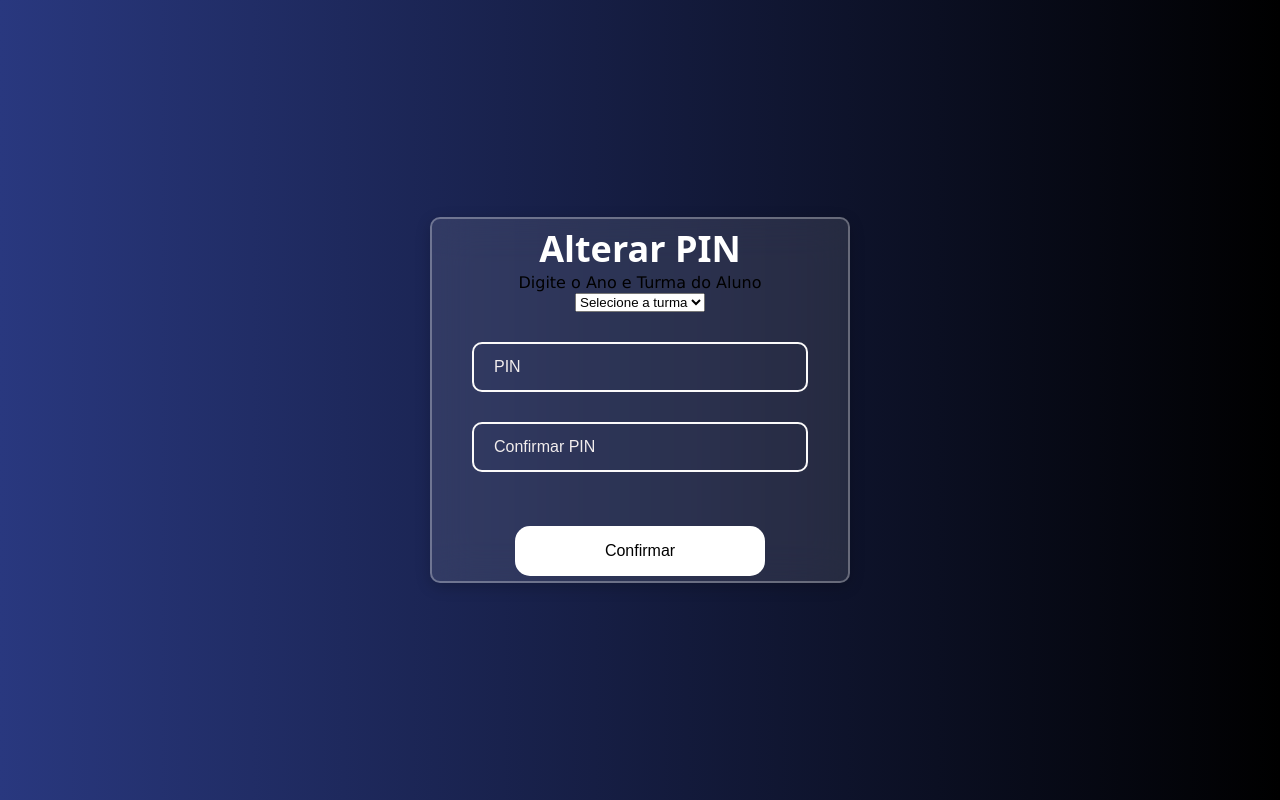
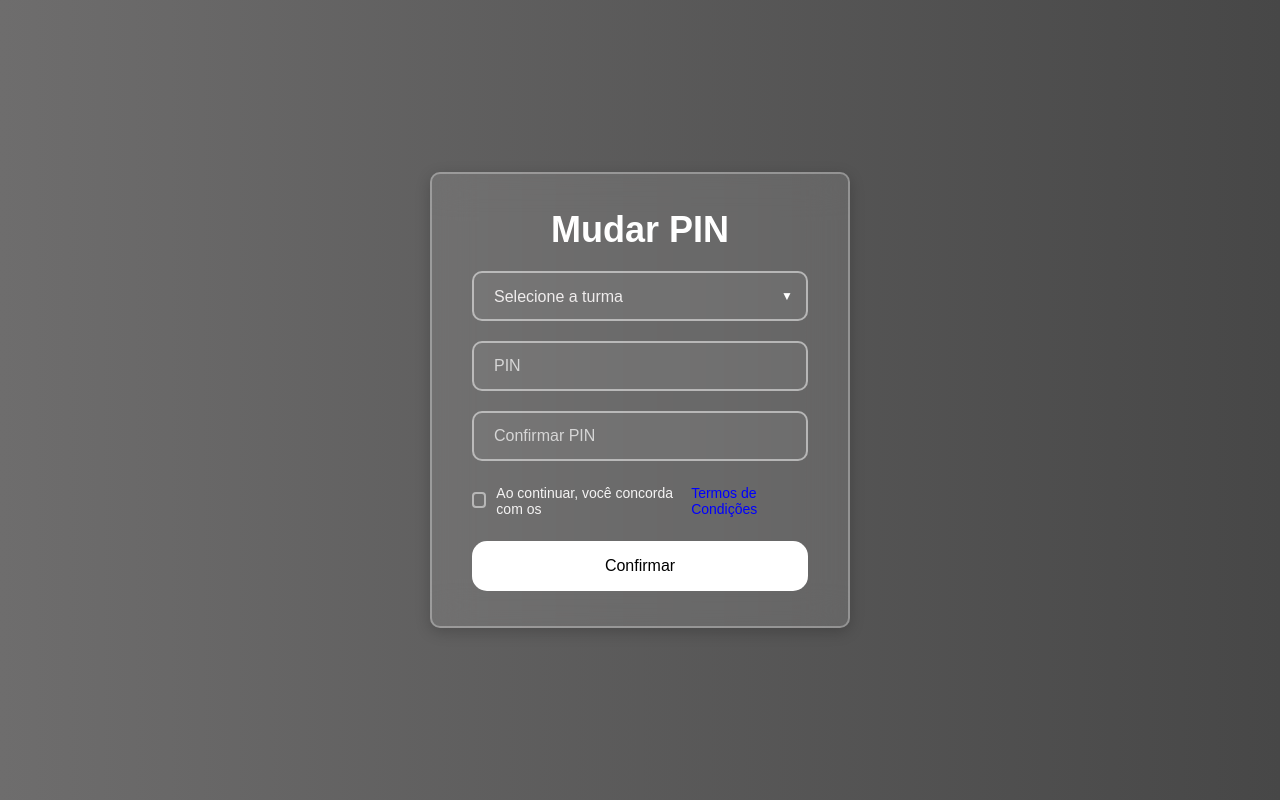
Before and after one commit to Intexsz/BADESP, a Flask app: page /MudarPIN in a window 1280 px wide. Run offline with Flask 3, Linux system fonts and the light colour scheme; a user stored in the database is signed in; data comes from the database, SQL or seed files in the repository; some libraries are stand-ins or nearby versions.

Commit message:
fiz o css de  mudar PIN

```diff
--- /dev/null
+++ b/static/pin.css
@@ -0,0 +1,188 @@
+:root {
+    --background-dark: #0d0d0d;
+    --background-gradient: linear-gradient(90deg, rgb(110, 109, 109), rgb(71, 71, 71));
+    --text-primary: #f5f4f4;
+    --text-secondary: rgb(239, 236, 236);
+    --text-placeholder: rgba(255, 255, 255, 0.7);
+    --border-color: rgba(255, 255, 255, 0.5);
+    --accent-color-hover: #add8e6;
+    --button-color: #000000;
+    --button-hover: #39748d;
+    --checkbox-size: 16px;
+}
+
+*, *::before, *::after {
+    margin: 0;
+    padding: 0;
+    box-sizing: border-box;
+}
+
+body {
+    background: var(--background-gradient);
+    min-height: 100vh;
+    color: var(--text-primary);
+    font-family: Arial, sans-serif;
+    display: flex;
+    justify-content: center;
+    align-items: center;
+}
+
+.container {
+    width: 100%;
+    max-width: 420px;
+    background: rgba(255, 255, 255, 0.1);
+    border: 2px solid rgba(255, 255, 255, 0.3);
+    border-radius: 10px;
+    padding: 35px 40px;
+    position: relative;
+    backdrop-filter: blur(20px);
+    overflow: hidden;
+    box-shadow: 0 4px 15px rgba(0, 0, 0, 0.2);
+    text-align: center;
+}
+
+h1 {
+    font-size: 36px;
+    color: white;
+    margin-bottom: 20px;
+}
+
+.input-container {
+    position: relative;
+    width: 100%;
+    margin-bottom: 20px;
+}
+
+.input-container input,
+.input-container select,
+.input-container textarea {
+    width: 100%;
+    height: 50px;
+    background: rgba(255, 255, 255, 0.05);
+    border: 2px solid var(--border-color);
+    border-radius: 10px;
+    font-size: 16px;
+    color: var(--text-secondary);
+    padding: 0 45px 0 20px;
+    outline: none;
+    transition: border-color 0.3s;
+}
+
+.input-container input:focus,
+.input-container select:focus,
+.input-container textarea:focus {
+    border-color: var(--accent-color-hover);
+}
+
+.input-container input::placeholder,
+.input-container textarea::placeholder {
+    color: var(--text-placeholder);
+}
+
+.select-seta::after {
+    content: '▼';
+    position: absolute;
+    right: 15px;
+    top: 50%;
+    transform: translateY(-50%);
+    color: white;
+    pointer-events: none;
+    font-size: 12px;
+}
+
+.select-seta select {
+    appearance: none;
+    -webkit-appearance: none;
+    cursor: pointer;
+    padding-right: 40px;
+}
+
+.input-container select option {
+    background-color: var(--button-color);
+    color: var(--text-primary);
+}
+
+.termos {
+    display: flex;
+    align-items: center;
+    justify-content: center;
+    margin-top: 24px;
+    text-align: left;
+    font-size: 14px;
+}
+
+.termos input[type="checkbox"] {
+    appearance: none;
+    -webkit-appearance: none;
+    width: var(--checkbox-size);
+    height: var(--checkbox-size);
+    border: 2px solid var(--border-color);
+    border-radius: 4px;
+    cursor: pointer;
+    margin-right: 10px;
+    position: relative;
+    top: -1px;
+    transition: background-color 0.3s, border-color 0.3s;
+}
+
+.termos input[type="checkbox"]:checked {
+    background-color: var(--button-color);
+    border-color: var(--button-color);
+}
+
+.termos input[type="checkbox"]:checked::after {
+    content: '✔';
+    color: white;
+    font-size: calc(var(--checkbox-size) * 0.8);
+    position: absolute;
+    top: 50%;
+    left: 50%;
+    transform: translate(-50%, -50%);
+}
+
+.termos label {
+    display: flex;
+    align-items: center;
+}
+
+.termos a {
+    text-decoration: none;
+    color: var(--accent-color-hover);
+    transition: color 0.3s;
+}
+
+.termos a:hover {
+    color: var(--button-hover);
+    text-decoration: underline;
+}
+
+.submit-button {
+    width: 100%;
+    height: 50px;
+    background-color: #fff;
+    border: none;
+    border-radius: 15px;
+    color: black;
+    font-weight: 500;
+    margin-top: 24px;
+    cursor: pointer;
+    outline: none;
+    font-size: 16px;
+    transition: background-color 0.3s, color 0.3s;
+}
+
+.submit-button:hover {
+    background-color: rgb(184, 178, 178);
+}
+
+.sr-only {
+    position: absolute;
+    width: 1px;
+    height: 1px;
+    padding: 0;
+    margin: -1px;
+    overflow: hidden;
+    clip: rect(0, 0, 0, 0);
+    white-space: nowrap;
+    border-width: 0;
+}
--- a/templates/recuperacao_pin.html
+++ b/templates/recuperacao_pin.html
@@ -4,45 +4,52 @@
 <head>
     <meta charset="UTF-8">
     <meta name="viewport" content="width=device-width, initial-scale=1.0">
-    <link rel="stylesheet" href="{{ url_for('static', filename='cadastro.css') }}">
-    <script src="https://accounts.google.com/gsi/client" async defer></script>
+    <link rel="stylesheet" href="{{ url_for('static', filename='pin.css') }}">
     <link rel="icon" type="image/x-icon" href="{{ url_for('static', filename='OIP.jpg') }}">
-    <title>BADESP - AlterarPIN</title>
+    <title>BADESP - Mudar PIN</title>
 </head>
 
 <body>
     <div class="container">
-        <h1>Alterar PIN</h1>
-
+        <h1>Mudar PIN</h1>
         <!-- Formulário -->
-        <form method="POST" onsubmit="return validarPin()"
-            autocomplete="off">
-
-            <p>Digite o Ano e Turma do Aluno</p>
-            <select id="select-turma" name="turma" required onchange="atualizarAlunos()">
+        <form id="alterar-pin-form" method="POST" autocomplete="off">
+            <div class="input-container select-seta">
+                <label for="select-turma" class="sr-only">Selecione a turma</label>
+                <select id="select-turma" name="turma" required>
                     <option value="" disabled selected>Selecione a turma</option>
                     {% for turma in alunos_por_turma.keys() %}
                     <option value="{{ turma }}">{{ turma }}</option>
                     {% endfor %}
                 </select>
+            </div>
 
-            <div id="container-aluno" style="display:none; margin-top:10px;">
-                <label for="aluno">Aluno:</label>
+            <div id="container-aluno" class="input-container select-seta" style="display:none;">
+                <label for="select-aluno" class="sr-only">Selecione o aluno</label>
                 <select id="select-aluno" name="aluno" required>
                     <option value="" disabled selected>Selecione um aluno</option>
                 </select>
             </div>
 
             <div class="input-container">
-                <input placeholder="PIN" type="text" name="pin" id="pin" required maxlength="6" minlength="6"
-                    pattern="\d{6}" title="O PIN deve ter 6 números"
+                <label for="pin" class="sr-only">PIN</label>
+                <input placeholder="PIN" type="text" name="pin" id="pin" required maxlength="6"
+                    minlength="6" pattern="\d{6}" title="O PIN deve ter 6 números"
                     oninput="this.value = this.value.replace(/\D/g, '')">
             </div>
 
             <div class="input-container">
+                <label for="confirmar" class="sr-only">Confirmar PIN</label>
                 <input placeholder="Confirmar PIN" type="text" name="confirmar" id="confirmar" required maxlength="6"
                     minlength="6" pattern="\d{6}" title="O PIN deve ter 6 números"
                     oninput="this.value = this.value.replace(/\D/g, '')">
+            </div>
+
+            <div class='termos'>
+                <input type="checkbox" id="termos-condicoes" name="termos" required>
+                <label for="termos-condicoes">
+                    Ao continuar, você concorda com os <a href="/Termos" style="color: Blue;">Termos de Condições</a>
+                </label>
             </div>
 
             <button type="submit" class="submit-button">Confirmar</button>
@@ -50,19 +57,22 @@
     </div>
 
     <script>
-
-        const alunosPorTurma = {{ alunos_por_turma| tojson }};
+        document.addEventListener('DOMContentLoaded', function() {
+            const alunosPorTurma = {{ alunos_por_turma | tojson }};
+            const selectTurma = document.getElementById("select-turma");
+            const selectAluno = document.getElementById("select-aluno");
+            const containerAluno = document.getElementById("container-aluno");
+            const form = document.getElementById("alterar-pin-form");
+            const pinInput = document.getElementById("pin");
+            const confirmarInput = document.getElementById("confirmar");
 
             function atualizarAlunos() {
-            const turmaSelecionada = document.getElementById("select-turma").value;
-            const selectAluno = document.getElementById("select-aluno");
-            const containerAluno = document.getElementById("container-aluno");
-
+                const turmaSelecionada = selectTurma.value;
                 selectAluno.innerHTML = '<option value="" disabled selected>Selecione um aluno</option>';
 
                 if (turmaSelecionada && alunosPorTurma[turmaSelecionada]) {
                     alunosPorTurma[turmaSelecionada].forEach(aluno => {
-                    if (!aluno) return; // ignora None ou vazio
+                        if (!aluno) return;
                         const option = document.createElement("option");
                         option.value = aluno;
                         option.textContent = aluno;
@@ -73,18 +83,25 @@
                     containerAluno.style.display = "none";
                 }
             }
-        // valida o PIN antes de enviar
+
             function validarPin() {
-            const pin = document.getElementById("pin").value;
-            const confirmar = document.getElementById("confirmar").value;
-            if (pin !== confirmar) {
+                if (pinInput.value !== confirmarInput.value) {
                     alert("Os PINs não coincidem!");
                     return false;
                 }
                 return true;
             }
+
+            selectTurma.addEventListener('change', atualizarAlunos);
+
+            form.addEventListener('submit', function(event) {
+                if (!validarPin()) {
+                    event.preventDefault();
+                }
+            });
+
+            atualizarAlunos();
+        });
     </script>
-
 </body>
-
 </html>
```
Lines whose indentation alone changed are shown as unchanged.
